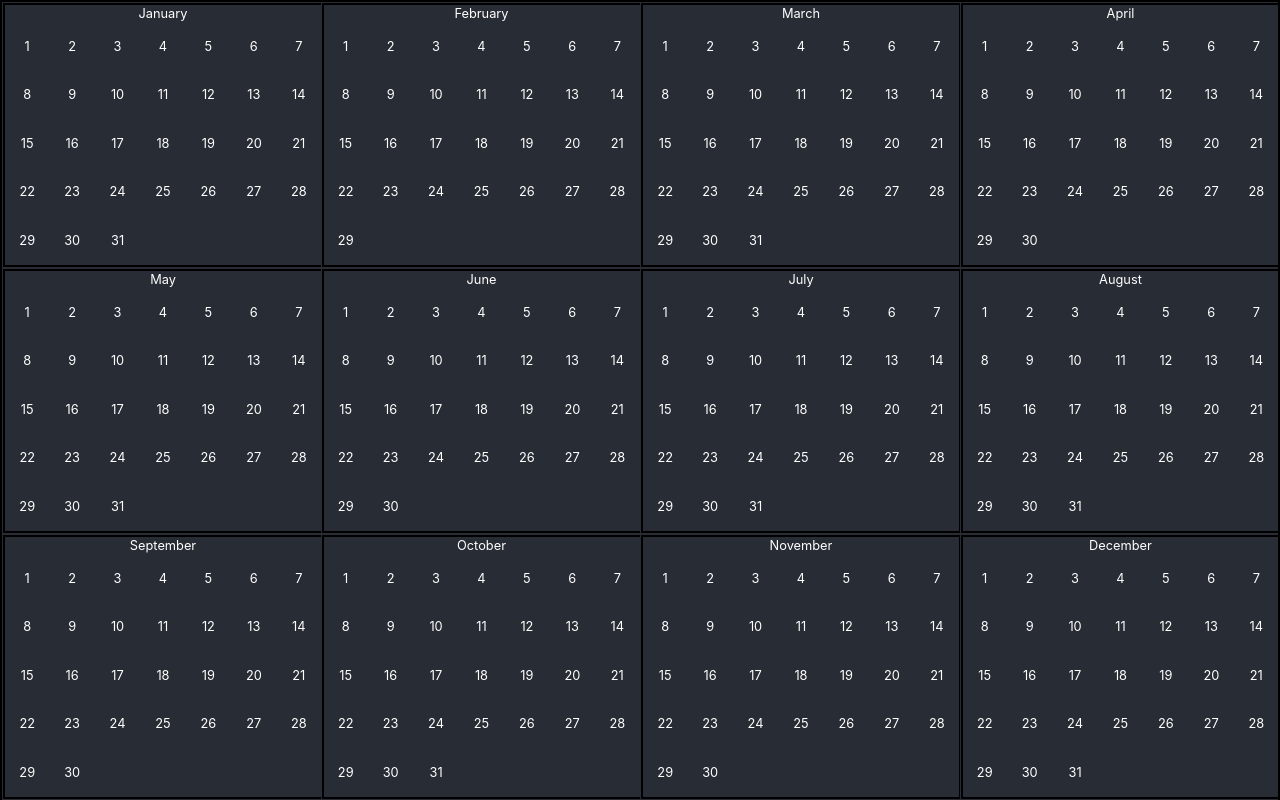
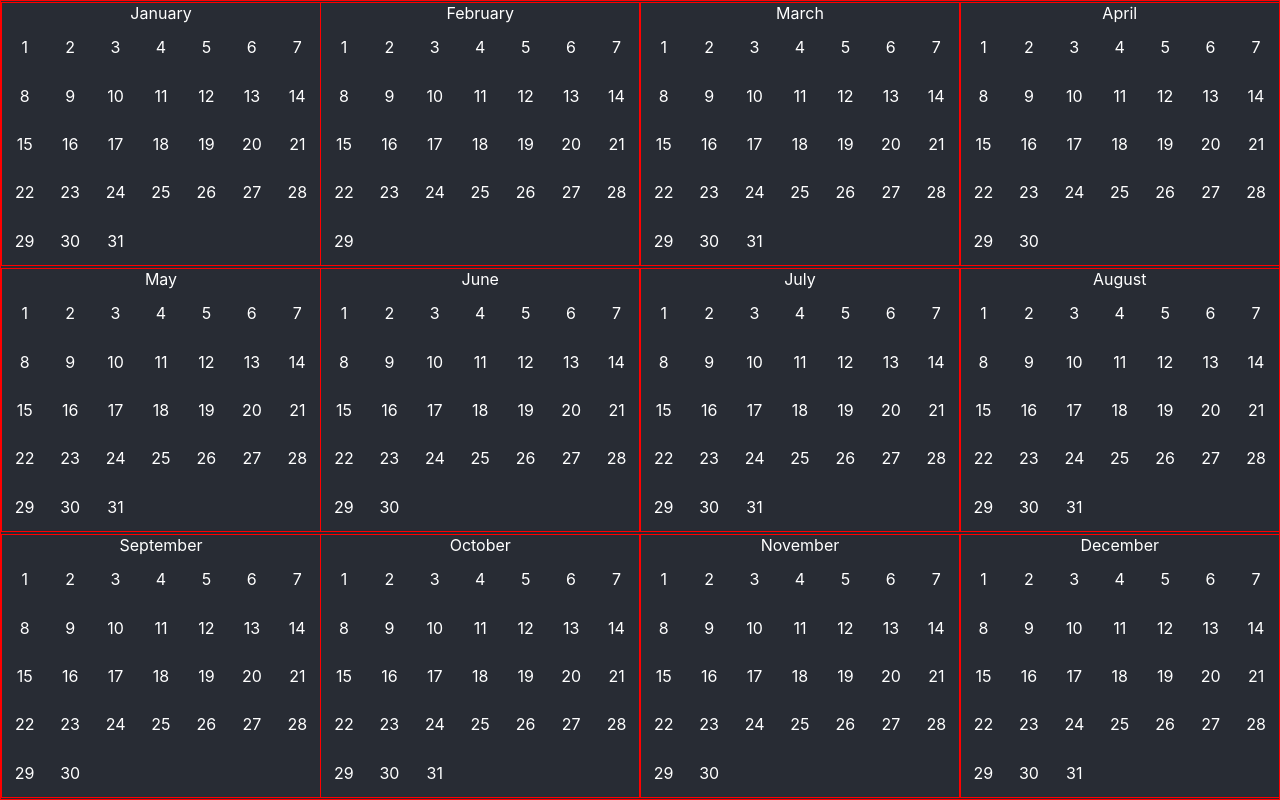
Before and after one commit to wur3/yearly-ui, a React (Create React App) app: page / in a window 1280 px wide. Built offline with nearby package versions, Linux system fonts and the light colour scheme.

Commit message:
removed extra divs

```diff
--- a/src/App.css
+++ b/src/App.css
@@ -1,6 +1,6 @@
 .App {
   text-align: center;
-  overflow: hidden
+  overflow: hidden;
 }
 
 .App-header {
@@ -9,7 +9,6 @@
   display: block;
   align-items: center;
   justify-content: center;
-  font-size: .8em;
   color: white;
 }
 
@@ -21,12 +20,5 @@ table {
   width: 100%;
   height: 100%;
   table-layout: fixed;
-  border: 2px solid black;
-  border-collapse: collapse;
+  border-spacing: 0;
 }
-table tr {
-  height: 1em;
-}
-td {
-  overflow:hidden;
-}
--- a/src/Calendar.css
+++ b/src/Calendar.css
@@ -1,4 +1,9 @@
 .Calendar {
   height: 100vh;
   width: 100vw;
+  border-collapse: collapse;
 }
+
+td {
+  padding: 0;
+}
--- a/src/Calendar.tsx
+++ b/src/Calendar.tsx
@@ -23,11 +23,9 @@ export class Calendar extends Component {
     };
     render(){
         return (
-          <div className="Calendar">
-            <table>
-              {this.renderMonths()}
-            </table>
-          </div>
+          <table className="Calendar">
+            {this.renderMonths()}
+          </table>
         );
     }
 
--- a/src/Day.tsx
+++ b/src/Day.tsx
@@ -6,7 +6,7 @@ export class Day extends Component<{val: number},{}> {
   render(){
     return (
       <div className="Day">
-        <p>{this.props.val}</p>
+        {this.props.val}
       </div>
     );
   }
--- a/src/Month.css
+++ b/src/Month.css
@@ -2,7 +2,13 @@
   width: 25vw;
   height: 33vh;
   overflow: hidden;
+
 }
 
-.MonthHeader {
+table {
+  border: 1px solid red;
 }
+
+.MonthHeader > tr > td {
+  font-size: 1rem;
+}
--- a/src/Month.tsx
+++ b/src/Month.tsx
@@ -5,8 +5,7 @@ import Day from './Day';
 export class Month extends Component<{name: string, days: number},{}> {
   render(){
     return (
-      <div className="Month">
-        <table>
+      <table className="Month">
         <thead className="MonthHeader">
           <tr>
             <td colSpan={7}>{this.props.name}</td>
@@ -16,7 +15,6 @@ export class Month extends Component<{name: string, days: number},{}> {
           {this.renderDays()}
         </tbody>
       </table>
-      </div>
     );
   }
   renderDays(){
```
Lines whose indentation alone changed are shown as unchanged.
